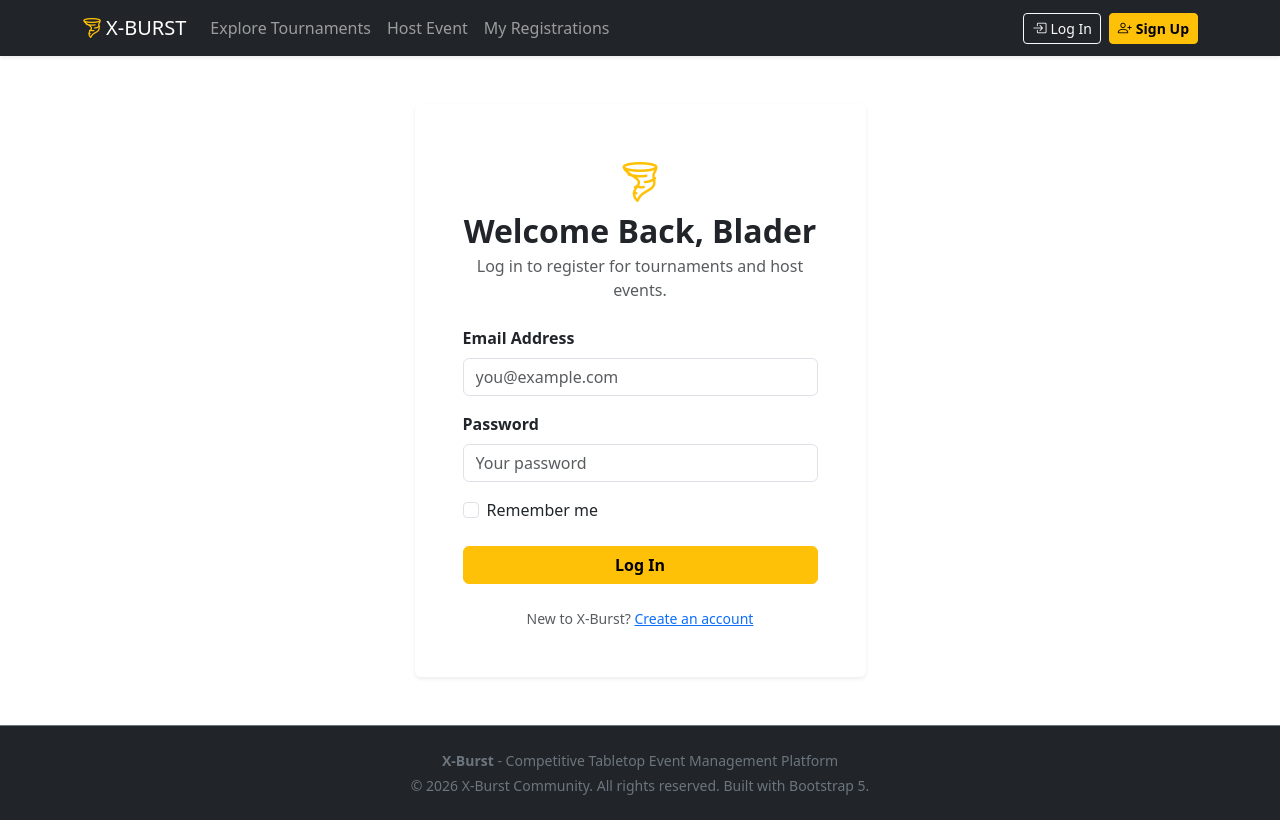
After one commit to BenMuir/a2_in4_Tu_11_S517_Anshul_17, a Flask app: page /login in a window 1280 px wide. The commit adds this page. Run offline with Flask 3, Linux system fonts and the light colour scheme; some libraries are stand-ins or nearby versions.

Commit message:
Add user authentication with registration, login and logout

```diff
--- /dev/null
+++ b/beyblade/auth.py
@@ -0,0 +1,70 @@
+from flask import Blueprint, render_template, redirect, url_for, flash, request
+from flask_login import login_user, logout_user, login_required, current_user
+from werkzeug.security import generate_password_hash, check_password_hash
+
+from . import db
+from .models import User
+from .forms import LoginForm, RegisterForm
+
+auth_bp = Blueprint('auth', __name__)
+
+
+@auth_bp.route('/register', methods=['GET', 'POST'])
+def register():
+    if current_user.is_authenticated:
+        return redirect(url_for('main.index'))
+
+    form = RegisterForm()
+    if form.validate_on_submit():
+        email = form.email.data.strip().lower()
+
+        # Each email can only be used for one account
+        if db.session.scalar(db.select(User).where(User.email == email)):
+            form.email.errors.append('An account with that email already exists')
+        else:
+            user = User(first_name=form.first_name.data.strip(),
+                        surname=form.surname.data.strip(),
+                        email=email,
+                        password_hash=generate_password_hash(form.password.data),
+                        contact_number=form.contact_number.data.strip(),
+                        street_address=form.street_address.data.strip())
+            db.session.add(user)
+            db.session.commit()
+            # Log the new user straight in, then redirect (PRG pattern)
+            login_user(user)
+            flash(f'Welcome to X-Burst, {user.first_name}!', 'success')
+            return redirect(url_for('main.index'))
+
+    return render_template('register.html', form=form)
+
+
+@auth_bp.route('/login', methods=['GET', 'POST'])
+def login():
+    if current_user.is_authenticated:
+        return redirect(url_for('main.index'))
+
+    form = LoginForm()
+    if form.validate_on_submit():
+        email = form.email.data.strip().lower()
+        user = db.session.scalar(db.select(User).where(User.email == email))
+        # Same message for wrong email or password so we don't leak which accounts exist
+        if user is None or not check_password_hash(user.password_hash, form.password.data):
+            flash('Incorrect email or password', 'danger')
+        else:
+            login_user(user, remember=form.remember.data)
+            flash(f'Welcome back, {user.first_name}!', 'success')
+            # Send the user back to the page that required login, if it is on our site
+            next_page = request.args.get('next')
+            if not next_page or not next_page.startswith('/') or next_page.startswith('//'):
+                next_page = url_for('main.index')
+            return redirect(next_page)
+
+    return render_template('login.html', form=form)
+
+
+@auth_bp.route('/logout')
+@login_required
+def logout():
+    logout_user()
+    flash('You have been logged out.', 'info')
+    return redirect(url_for('main.index'))
--- a/beyblade/forms.py
+++ b/beyblade/forms.py
@@ -0,0 +1,32 @@
+from flask_wtf import FlaskForm
+from wtforms.fields import StringField, PasswordField, BooleanField, SubmitField, EmailField, TelField
+from wtforms.validators import InputRequired, Length, Email, EqualTo, Regexp
+
+
+# Login form - users sign in with their email and password
+class LoginForm(FlaskForm):
+    email = EmailField('Email Address', validators=[InputRequired('Enter your email address')])
+    password = PasswordField('Password', validators=[InputRequired('Enter your password')])
+    remember = BooleanField('Remember me')
+    submit = SubmitField('Log In')
+
+
+# Registration form
+class RegisterForm(FlaskForm):
+    first_name = StringField('First Name', validators=[InputRequired(), Length(max=50)])
+    surname = StringField('Surname', validators=[InputRequired(), Length(max=50)])
+    email = EmailField('Email Address', validators=[
+        InputRequired(),
+        Email('Please enter a valid email address'),
+        Length(max=120)])
+    contact_number = TelField('Contact Number', validators=[
+        InputRequired(),
+        Regexp(r'^\+?[0-9 ]{8,15}$', message='Enter a valid phone number (digits and spaces only)')])
+    street_address = StringField('Street Address', validators=[InputRequired(), Length(max=200)])
+    password = PasswordField('Password', validators=[
+        InputRequired(),
+        Length(min=8, message='Password must be at least 8 characters')])
+    confirm = PasswordField('Confirm Password', validators=[
+        InputRequired(),
+        EqualTo('password', message='Passwords must match')])
+    submit = SubmitField('Create Account')
--- a/beyblade/routes.py
+++ b/beyblade/routes.py
@@ -1,4 +1,5 @@
 from flask import Blueprint, render_template
+from flask_login import login_required
 
 bp = Blueprint('main', __name__)
 
@@ -6,11 +7,14 @@ bp = Blueprint('main', __name__)
 def index():
     return render_template('index.html')
 
+# Hosting an event and viewing registrations require an account
 @bp.route('/create-event')
+@login_required
 def create_event():
     return render_template('create-event.html')
 
 @bp.route('/booking-history')
+@login_required
 def booking_history():
     return render_template('booking-history.html')
 
--- /dev/null
+++ b/beyblade/templates/_form_field.html
@@ -0,0 +1,11 @@
+{# Renders a WTForms field with Bootstrap styling and its validation errors #}
+{% macro render_field(field, placeholder='', autocomplete='') %}
+<div class="mb-3">
+  {{ field.label(class="form-label fw-semibold") }}
+  {{ field(class="form-control" ~ (" is-invalid" if field.errors else ""),
+           placeholder=placeholder, autocomplete=autocomplete) }}
+  {% for error in field.errors %}
+  <div class="invalid-feedback">{{ error }}</div>
+  {% endfor %}
+</div>
+{% endmacro %}
--- a/beyblade/templates/base.html
+++ b/beyblade/templates/base.html
@@ -63,18 +63,47 @@
             </li>
           </ul>
           <div class="d-flex align-items-center gap-2">
+            {% if current_user.is_authenticated %}
             <span class="text-light small d-none d-md-inline me-2"
-              ><i class="bi bi-person-circle me-1"></i> Ben M.</span
+              ><i class="bi bi-person-circle me-1"></i> {{ current_user.full_name }}</span
             >
             <a
               href="{{ url_for('main.create_event') }}"
               class="btn btn-warning btn-sm fw-semibold"
               ><i class="bi bi-plus-circle me-1"></i>Create Event</a
             >
+            <a
+              href="{{ url_for('auth.logout') }}"
+              class="btn btn-outline-light btn-sm"
+              ><i class="bi bi-box-arrow-right me-1"></i>Log Out</a
+            >
+            {% else %}
+            <a
+              href="{{ url_for('auth.login') }}"
+              class="btn btn-outline-light btn-sm"
+              ><i class="bi bi-box-arrow-in-right me-1"></i>Log In</a
+            >
+            <a
+              href="{{ url_for('auth.register') }}"
+              class="btn btn-warning btn-sm fw-semibold"
+              ><i class="bi bi-person-plus me-1"></i>Sign Up</a
+            >
+            {% endif %}
           </div>
         </div>
       </div>
     </nav>
+
+    <!-- Flashed messages (login/logout/registration feedback) -->
+    {% with messages = get_flashed_messages(with_categories=true) %}
+    {% if messages %}
+    <div class="container mt-3">
+      {% for category, message in messages %}
+      <div class="alert alert-{{ category }}" role="alert">{{ message }}</div>
+      {% endfor %}
+    </div>
+    {% endif %}
+    {% endwith %}
 
     <!-- Dynamic Content Injection -->
     {% block content %} {% endblock %}
--- /dev/null
+++ b/beyblade/templates/login.html
@@ -0,0 +1,34 @@
+{% extends 'base.html' %}
+{% from '_form_field.html' import render_field %}
+{% block title %}Log In | X-Burst{% endblock %}
+{% block content %}
+<main class="container py-5">
+  <div class="row justify-content-center">
+    <div class="col-md-7 col-lg-5">
+      <div class="card border-0 shadow-sm p-4 p-md-5">
+        <div class="text-center mb-4">
+          <i class="bi bi-tornado fs-1 text-warning"></i>
+          <h2 class="fw-bold mb-1">Welcome Back, Blader</h2>
+          <p class="text-muted mb-0">Log in to register for tournaments and host events.</p>
+        </div>
+
+        <form method="POST" novalidate>
+          {{ form.hidden_tag() }}
+          {{ render_field(form.email, 'you@example.com', 'email') }}
+          {{ render_field(form.password, 'Your password', 'current-password') }}
+          <div class="form-check mb-4">
+            {{ form.remember(class="form-check-input") }}
+            {{ form.remember.label(class="form-check-label") }}
+          </div>
+          {{ form.submit(class="btn btn-warning fw-semibold w-100") }}
+        </form>
+
+        <p class="text-center text-muted small mt-4 mb-0">
+          New to X-Burst?
+          <a href="{{ url_for('auth.register') }}">Create an account</a>
+        </p>
+      </div>
+    </div>
+  </div>
+</main>
+{% endblock %}
```
Also changed, not shown: beyblade/__init__.py (+22 -1 lines), beyblade/models.py (+25 -0 lines), beyblade/templates/register.html (added, +45 -0 lines), requirements.txt (added, +16 -0 lines), README.md (added), 1 other file.
